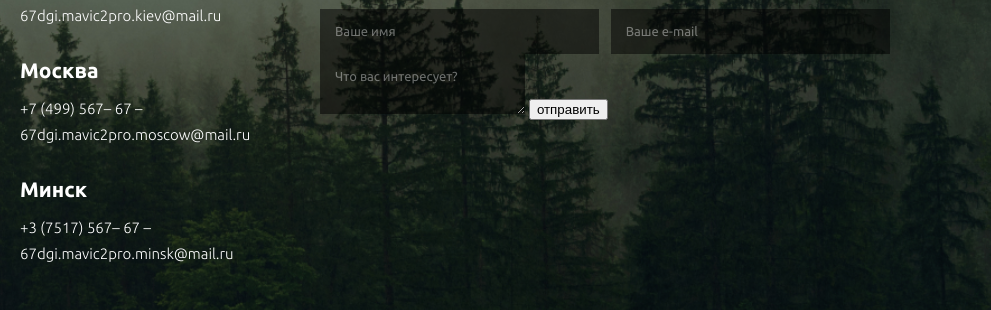
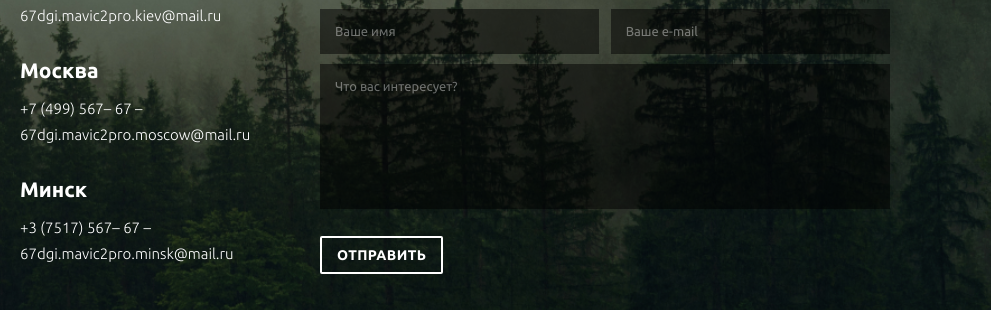
Before and after one commit to dmitriydenisov/mavic, a website: page #src/pug/index.pug in a window 1280 px wide. Shown: the part 4797-5107 px from the top of the page, 0-991 px from the left. Drawn offline with nearby package versions, Linux system fonts and the light colour scheme; files that its build step writes are made by us from their sources; files whose address does not match are found by name.

Commit message:
заверстал форму

```diff
--- a/#src/scss/main.scss
+++ b/#src/scss/main.scss
@@ -425,6 +425,7 @@
     &__form-line{
         display: flex;
         justify-content: space-between;
+        margin-bottom: 10px;
     }
     &__form-input,
     &__form-textarea{
@@ -445,8 +446,29 @@
         width: 49%;
     }
     &__form-textarea{
+        min-height: 145px;
+        width: 100%;
+        resize: none;
     }
-    &__form-btn{}
+    &__form-btn{
+        @extend %ubuntu-bold;
+        text-transform: uppercase;
+        font-size: 14px;
+        line-height: 16px;
+        letter-spacing: 0.03em;
+        color: #fff;
+        background: transparent;
+        border-radius: 2px;
+        border: 2px solid #fff;
+        padding: 9px 15px;
+        margin-top: 20px;
+        cursor: pointer;
+        transition: all .3s;
+        &:hover{
+            color: #000;
+            background: #fff;
+        }
+    }
     &__social-list{}
     &__social-item {}
     &__social-link{}
```
